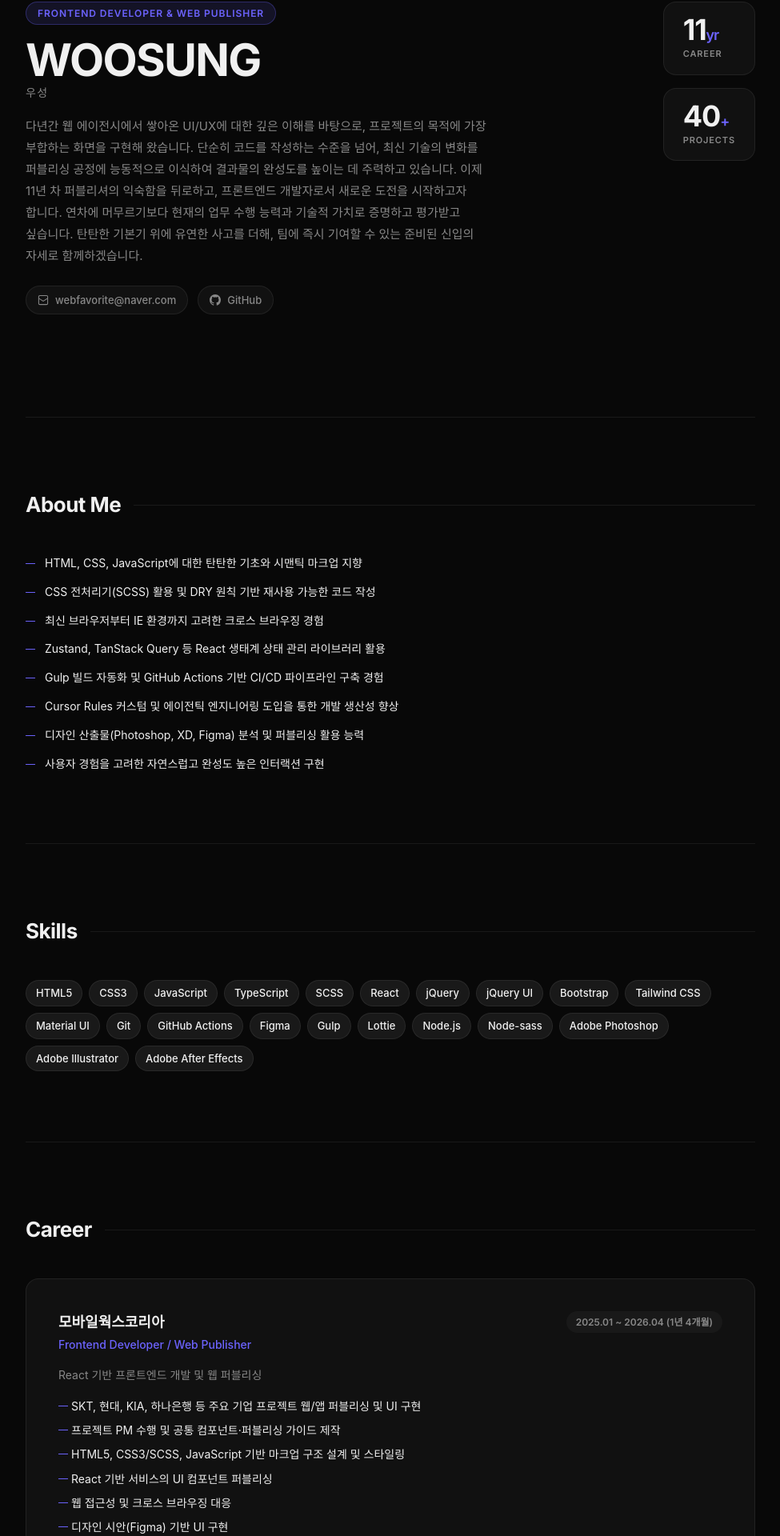
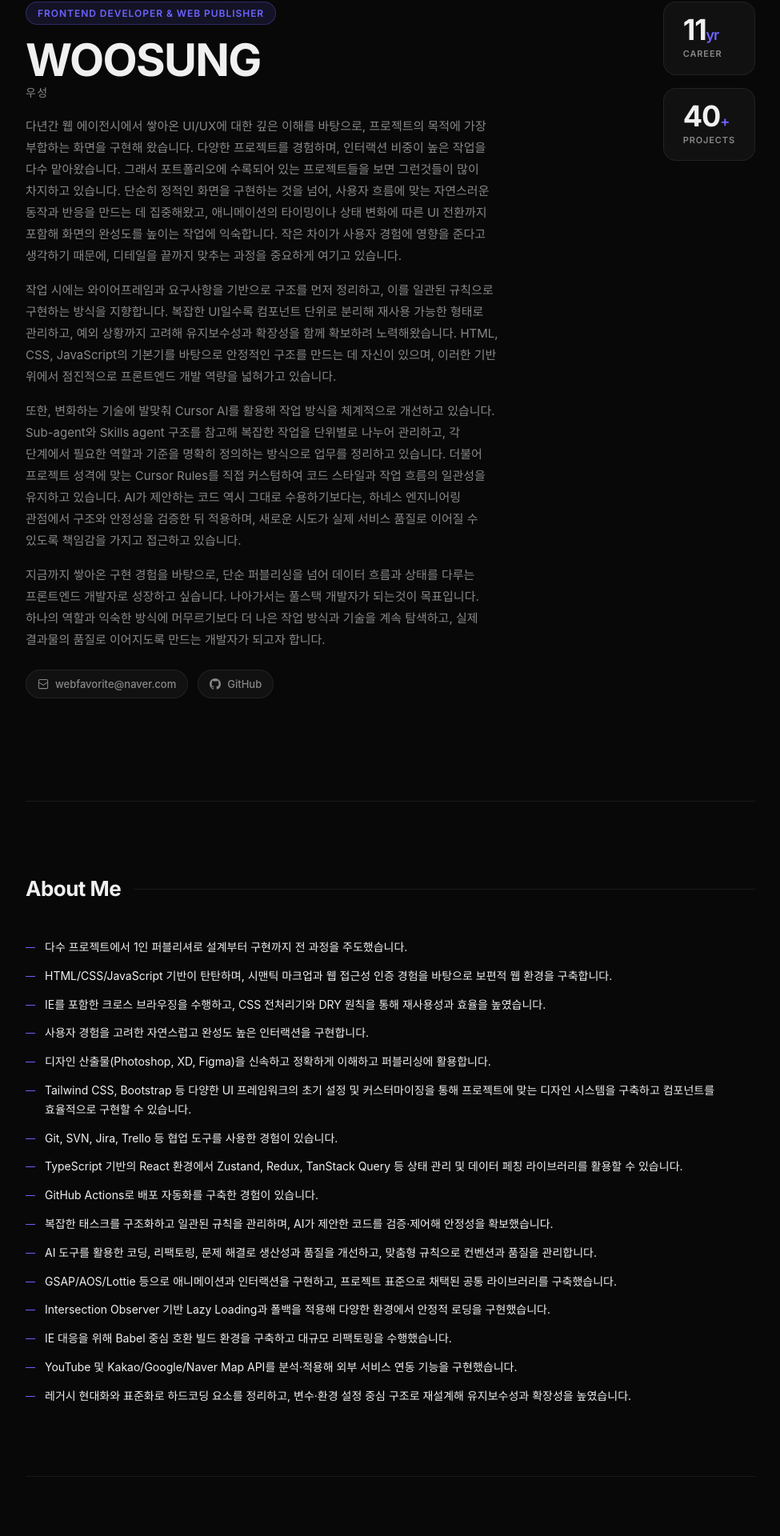
Before and after one commit to gntcjswo/woosung-portfolio, a React (Vite) app: page /profile in a window 1280 px wide. Shown: the part 190-2110 px from the top of the page at 80% size, without its empty margins (152-1127 px from the left). Built offline with nearby package versions, Linux system fonts and the light colour scheme; a web font is replaced by a local one.

Commit message:
ProfilePage에서 배열을 순회해 렌더링하도록 변경, 자기소개서 업데이트

```diff
--- a/public/data/profile.json
+++ b/public/data/profile.json
@@ -3,16 +3,29 @@
   "nameEn": "WOOSUNG",
   "title": "Web Publisher & Frontend Developer",
   "careerStartDate": "2015-04-01",
-  "bio": "다년간 웹 에이전시에서 쌓아온 UI/UX에 대한 깊은 이해를 바탕으로, 프로젝트의 목적에 가장 부합하는 화면을 구현해 왔습니다. 단순히 코드를 작성하는 수준을 넘어, 최신 기술의 변화를 퍼블리싱 공정에 능동적으로 이식하여 결과물의 완성도를 높이는 데 주력하고 있습니다. 이제 11년 차 퍼블리셔의 익숙함을 뒤로하고, 프론트엔드 개발자로서 새로운 도전을 시작하고자 합니다. 연차에 머무르기보다 현재의 업무 수행 능력과 기술적 가치로 증명하고 평가받고 싶습니다. 탄탄한 기본기 위에 유연한 사고를 더해, 팀에 즉시 기여할 수 있는 준비된 신입의 자세로 함께하겠습니다.",
+  "bio": [
+    "다년간 웹 에이전시에서 쌓아온 UI/UX에 대한 깊은 이해를 바탕으로, 프로젝트의 목적에 가장 부합하는 화면을 구현해 왔습니다. 다양한 프로젝트를 경험하며, 인터랙션 비중이 높은 작업을 다수 맡아왔습니다. 그래서 포트폴리오에 수록되어 있는 프로젝트들을 보면 그런것들이 많이 차지하고 있습니다. 단순히 정적인 화면을 구현하는 것을 넘어, 사용자 흐름에 맞는 자연스러운 동작과 반응을 만드는 데 집중해왔고, 애니메이션의 타이밍이나 상태 변화에 따른 UI 전환까지 포함해 화면의 완성도를 높이는 작업에 익숙합니다. 작은 차이가 사용자 경험에 영향을 준다고 생각하기 때문에, 디테일을 끝까지 맞추는 과정을 중요하게 여기고 있습니다.",
+    "작업 시에는 와이어프레임과 요구사항을 기반으로 구조를 먼저 정리하고, 이를 일관된 규칙으로 구현하는 방식을 지향합니다. 복잡한 UI일수록 컴포넌트 단위로 분리해 재사용 가능한 형태로 관리하고, 예외 상황까지 고려해 유지보수성과 확장성을 함께 확보하려 노력해왔습니다. HTML, CSS, JavaScript의 기본기를 바탕으로 안정적인 구조를 만드는 데 자신이 있으며, 이러한 기반 위에서 점진적으로 프론트엔드 개발 역량을 넓혀가고 있습니다.",
+    "또한, 변화하는 기술에 발맞춰 Cursor AI를 활용해 작업 방식을 체계적으로 개선하고 있습니다. Sub-agent와 Skills agent 구조를 참고해 복잡한 작업을 단위별로 나누어 관리하고, 각 단계에서 필요한 역할과 기준을 명확히 정의하는 방식으로 업무를 정리하고 있습니다. 더불어 프로젝트 성격에 맞는 Cursor Rules를 직접 커스텀하여 코드 스타일과 작업 흐름의 일관성을 유지하고 있습니다. AI가 제안하는 코드 역시 그대로 수용하기보다는, 하네스 엔지니어링 관점에서 구조와 안정성을 검증한 뒤 적용하며, 새로운 시도가 실제 서비스 품질로 이어질 수 있도록 책임감을 가지고 접근하고 있습니다.",
+    "지금까지 쌓아온 구현 경험을 바탕으로, 단순 퍼블리싱을 넘어 데이터 흐름과 상태를 다루는 프론트엔드 개발자로 성장하고 싶습니다. 나아가서는 풀스택 개발자가 되는것이 목표입니다. 하나의 역할과 익숙한 방식에 머무르기보다 더 나은 작업 방식과 기술을 계속 탐색하고, 실제 결과물의 품질로 이어지도록 만드는 개발자가 되고자 합니다."
+  ],
   "summary": [
-    "HTML, CSS, JavaScript에 대한 탄탄한 기초와 시맨틱 마크업 지향",
-    "CSS 전처리기(SCSS) 활용 및 DRY 원칙 기반 재사용 가능한 코드 작성",
-    "최신 브라우저부터 IE 환경까지 고려한 크로스 브라우징 경험",
-    "Zustand, TanStack Query 등 React 생태계 상태 관리 라이브러리 활용",
-    "Gulp 빌드 자동화 및 GitHub Actions 기반 CI/CD 파이프라인 구축 경험",
-    "Cursor Rules 커스텀 및 에이전틱 엔지니어링 도입을 통한 개발 생산성 향상",
-    "디자인 산출물(Photoshop, XD, Figma) 분석 및 퍼블리싱 활용 능력",
-    "사용자 경험을 고려한 자연스럽고 완성도 높은 인터랙션 구현"
+    "다수 프로젝트에서 1인 퍼블리셔로 설계부터 구현까지 전 과정을 주도했습니다.",
+    "HTML/CSS/JavaScript 기반이 탄탄하며, 시맨틱 마크업과 웹 접근성 인증 경험을 바탕으로 보편적 웹 환경을 구축합니다.",
+    "IE를 포함한 크로스 브라우징을 수행하고, CSS 전처리기와 DRY 원칙을 통해 재사용성과 효율을 높였습니다.",
+    "사용자 경험을 고려한 자연스럽고 완성도 높은 인터랙션을 구현합니다.",
+    "디자인 산출물(Photoshop, XD, Figma)을 신속하고 정확하게 이해하고 퍼블리싱에 활용합니다.",
+    "Tailwind CSS, Bootstrap 등 다양한 UI 프레임워크의 초기 설정 및 커스터마이징을 통해 프로젝트에 맞는 디자인 시스템을 구축하고 컴포넌트를 효율적으로 구현할 수 있습니다.",
+    "Git, SVN, Jira, Trello 등 협업 도구를 사용한 경험이 있습니다.",
+    "TypeScript 기반의 React 환경에서 Zustand, Redux, TanStack Query 등 상태 관리 및 데이터 페칭 라이브러리를 활용할 수 있습니다.",
+    "GitHub Actions로 배포 자동화를 구축한 경험이 있습니다.",
+    "복잡한 태스크를 구조화하고 일관된 규칙을 관리하며, AI가 제안한 코드를 검증·제어해 안정성을 확보했습니다.",
+    "AI 도구를 활용한 코딩, 리팩토링, 문제 해결로 생산성과 품질을 개선하고, 맞춤형 규칙으로 컨벤션과 품질을 관리합니다.",
+    "GSAP/AOS/Lottie 등으로 애니메이션과 인터랙션을 구현하고, 프로젝트 표준으로 채택된 공통 라이브러리를 구축했습니다.",
+    "Intersection Observer 기반 Lazy Loading과 폴백을 적용해 다양한 환경에서 안정적 로딩을 구현했습니다.",
+    "IE 대응을 위해 Babel 중심 호환 빌드 환경을 구축하고 대규모 리팩토링을 수행했습니다.",
+    "YouTube 및 Kakao/Google/Naver Map API를 분석·적용해 외부 서비스 연동 기능을 구현했습니다.",
+    "레거시 현대화와 표준화로 하드코딩 요소를 정리하고, 변수·환경 설정 중심 구조로 재설계해 유지보수성과 확장성을 높였습니다."
   ],
   "faq": [
     {
--- a/src/pages/ProfilePage/ProfilePage.module.scss
+++ b/src/pages/ProfilePage/ProfilePage.module.scss
@@ -76,6 +76,10 @@
   color: $color-secondary;
   line-height: 1.8;
   word-break: keep-all;
+
+  p + p {
+    margin-top: $spacing-md;
+  }
 
   @include tablet {
     font-size: 15px;
--- a/src/pages/ProfilePage/index.jsx
+++ b/src/pages/ProfilePage/index.jsx
@@ -53,7 +53,11 @@ export function ProfilePage() {
               <span className={styles.nameEn}>{profile.nameEn}</span>
               <span className={styles.nameKo}>{profile.name}</span>
             </h1>
-            <p className={styles.bio}>{profile.bio}</p>
+            <div className={styles.bio}>
+              {profile.bio.map((line) => (
+                <p key={line}>{line}</p>
+              ))}
+            </div>
             <div className={styles.contactList}>
               <a
                 href={`mailto:${profile.contact.email}`}
```
